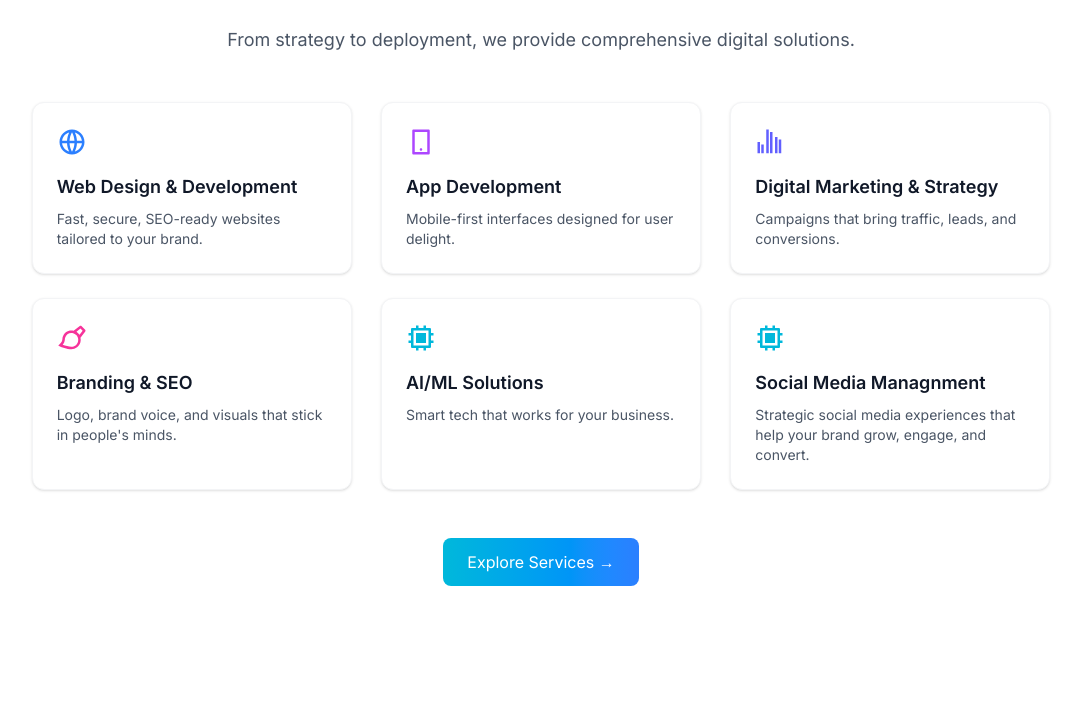
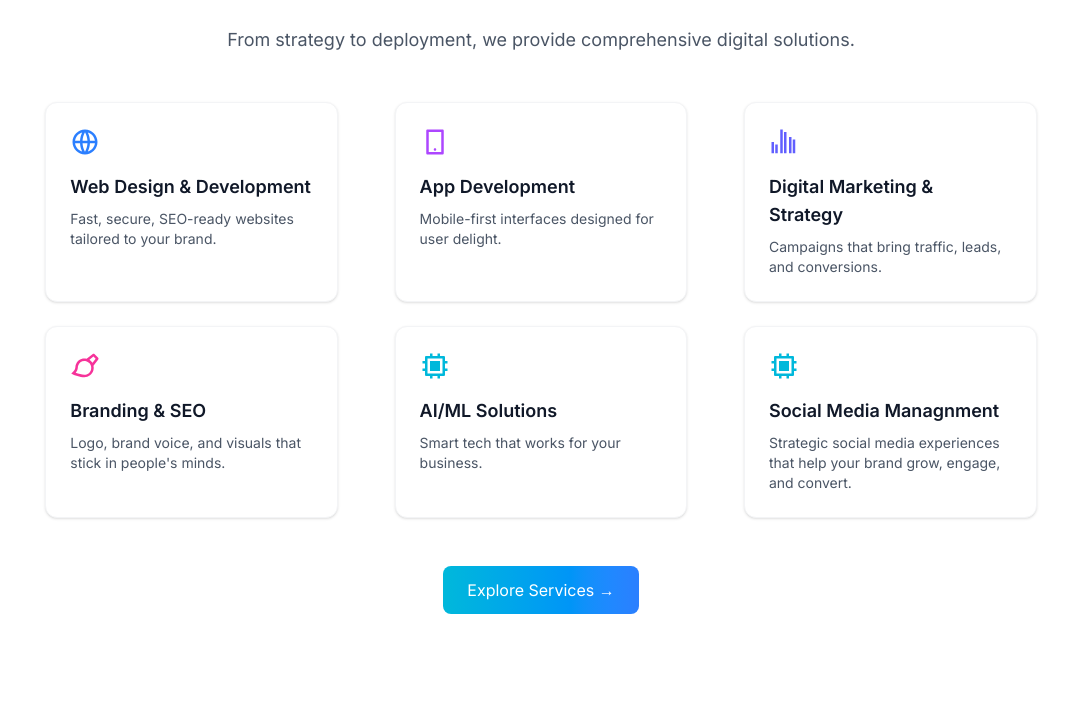
Before and after one commit to Chaitanyaa0001/Var-pixels, a React (Vite) app: page / in a window 1280 px wide. Shown: the part 796-1524 px from the top of the page, without its empty margins (99-1180 px from the left). Built offline with nearby package versions, Linux system fonts and the light colour scheme.

Commit message:
Home page !

```diff
--- a/src/components/home/servicesoverview/Services.jsx
+++ b/src/components/home/servicesoverview/Services.jsx
@@ -61,7 +61,7 @@ const Services = () => {
         {serviceData.map((service, index) => (
           <div
             key={index}
-            className="bg-white border border-gray-100 rounded-xl shadow-sm hover:shadow-md transition p-6 max-w-xs w-full text-left"
+className="bg-white border border-gray-100 rounded-xl  cursor-pointer shadow-sm hover:shadow-gray-400 hover:-translate-y-1 transition ease-in-out duration-300 p-6 w-[90%] text-left"
           >
             <div className="mb-4">
               {service.icon}
```
Also changed, not shown: src/pages/homepage/Home.css (deleted).
